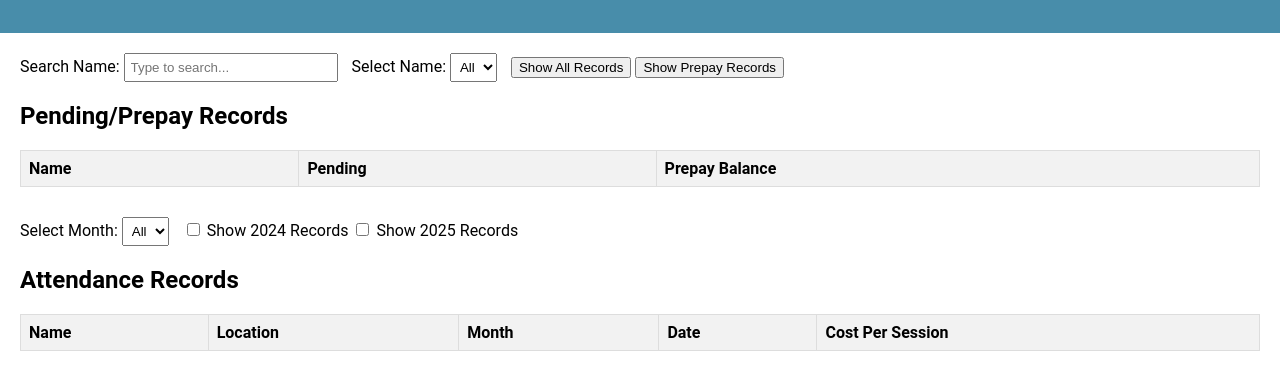
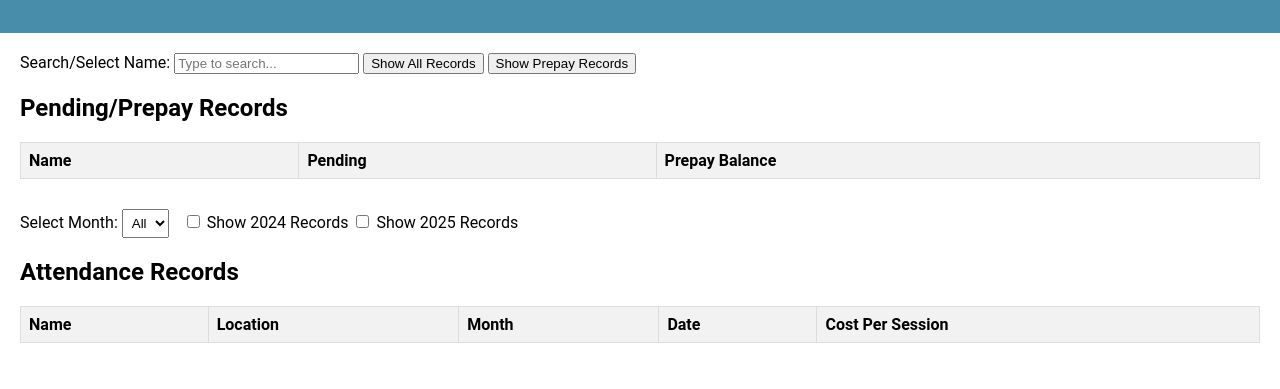
Before and after one commit to ammmsl/UFApayPLS, a plain HTML site: page index.html in a window 1280 px wide. Shown: the part 163-552 px from the top of the page. Drawn offline with Linux system fonts and the light colour scheme; no server answers.

Commit message:
Update index.html

```diff
--- a/index.html
+++ b/index.html
@@ -13,16 +13,12 @@
   </header>
   <main>
     <section id="filters">
-      <label for="nameSearch">Search Name:</label>
-      <input type="text" id="nameSearch" placeholder="Type to search...">
-      <label for="nameFilter">Select Name:</label>
-      <select id="nameFilter">
-        <option value="all">All</option>
-      </select>
+      <label for="combinedSearch">Search/Select Name:</label>
+      <input type="text" id="combinedSearch" placeholder="Type to search...">
       <button id="filterPendingButton">Show Pending Payments</button>
       <button id="filterPrepayButton">Show Prepay Records</button>
     </section>
-
+    <!-- Rest of the HTML remains the same -->
     <section id="pendingRecords">
       <h2>Pending/Prepay Records</h2>
       <div class="table-container">
@@ -41,7 +37,6 @@
       <select id="monthFilter">
         <option value="all">All</option>
       </select>
-
       <label>
         <input type="checkbox" id="filter2024Button"> Show 2024 Records
       </label>
@@ -49,7 +44,6 @@
         <input type="checkbox" id="filter2025Button"> Show 2025 Records
       </label>
     </section>
-
     <section id="attendanceRecords">
       <h2>Attendance Records</h2>
       <div class="table-container">
```
